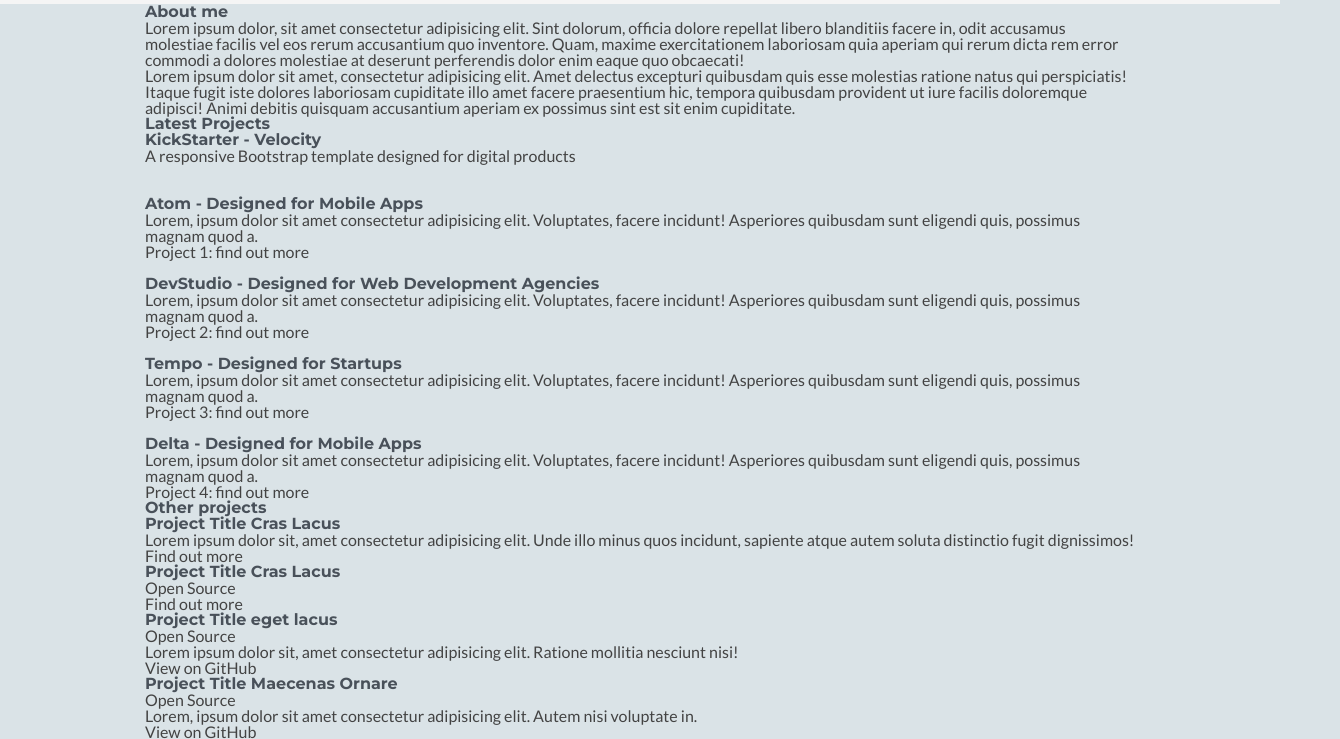
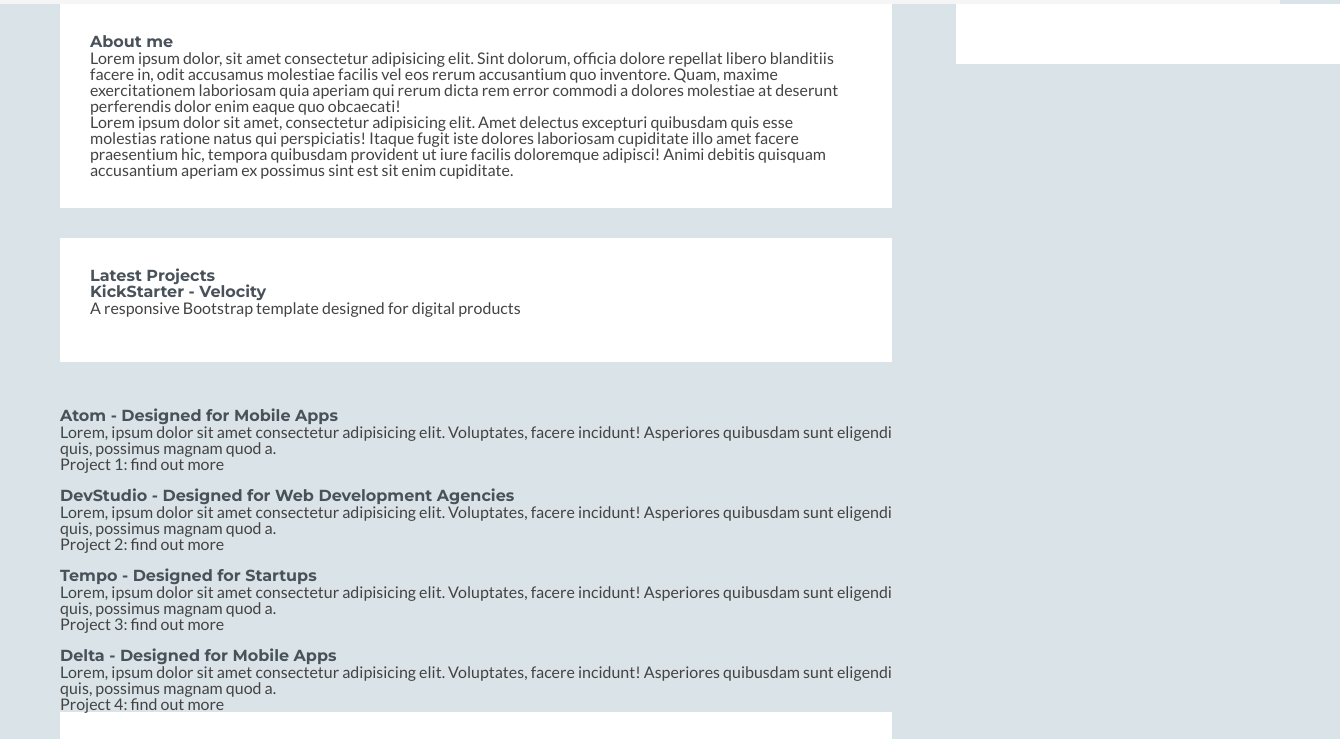
Before and after one commit to artiomqa/artiomqa.github.io, a plain HTML site: page index.html in a window 1280 px wide. Shown: the part 132-871 px from the top of the page, 1340 px wide, since content can reach past the window. Drawn offline with Linux system fonts and the light colour scheme.

Commit message:
2 columns added, max-width for container changed to 1360px

```diff
--- a/css/style.css
+++ b/css/style.css
@@ -2,10 +2,10 @@
     * {
         box-sizing: border-box;
     }
-    /* Установил контейнер с максимальной шириной в 990 пикселей, чтоб он занимал максимальную ширину экрана и располагался по центру */
+    /* Установил контейнер с максимальной шириной в 1360 пикселей, чтоб он занимал максимальную ширину экрана и располагался по центру */
     .container {
         width: 100%;
-        max-width: 990px;
+        max-width: 1360px;
         margin: 0 auto;
     }
 
@@ -132,9 +132,35 @@
     }
 
 /* MAIN STYLING */
-/* PRIMARY (LEFT) COLUMN */
-/* SECONDARY (RIGHT) COLUMN */
+.main-wrapper {
+    margin: 0 60px;
+    display: flex;
+    justify-content: space-between;
+}
 
+/* PRIMARY (LEFT) COLUMN OF MAIN */
+.primary-column {
+    width: 65%;
+    max-width: 870px;
+}
+/* Стилизация подразделов */
+.section-main {
+    background-color: #fff;
+    padding: 30px;
+    text-align: left;
+    margin-bottom: 30px;
+}
+/* SECONDARY (RIGHT) COLUMN OF MAIN*/
+.secondary-column {
+    width: 30%;
+    max-width: 420px;
+}
+
+.section-secondary {
+    background-color: #fff;
+    padding: 30px;
+    text-align: left;
+}
 
 
 /* МЕДИАЗАПРОС, чтоб смотрелось нормально на полэкрана */
--- a/index.html
+++ b/index.html
@@ -41,8 +41,8 @@
         </div>
     </header>
     <main>
-    <div class="container main-container">
-    <div class="left-column">
+    <div class="container main-wrapper">
+    <div class="primary-column">
         <div class="section-main">
             <h2 class="section-heading">
                 About me
@@ -143,7 +143,10 @@
             <button class="button-blue"></button>
         </div>
     </div>
-    <div class="right-column">
+    <div class="secondary-column">
+        <div class="section-secondary">
+
+        </div>
     </div>
     </div>
     </main>
```
